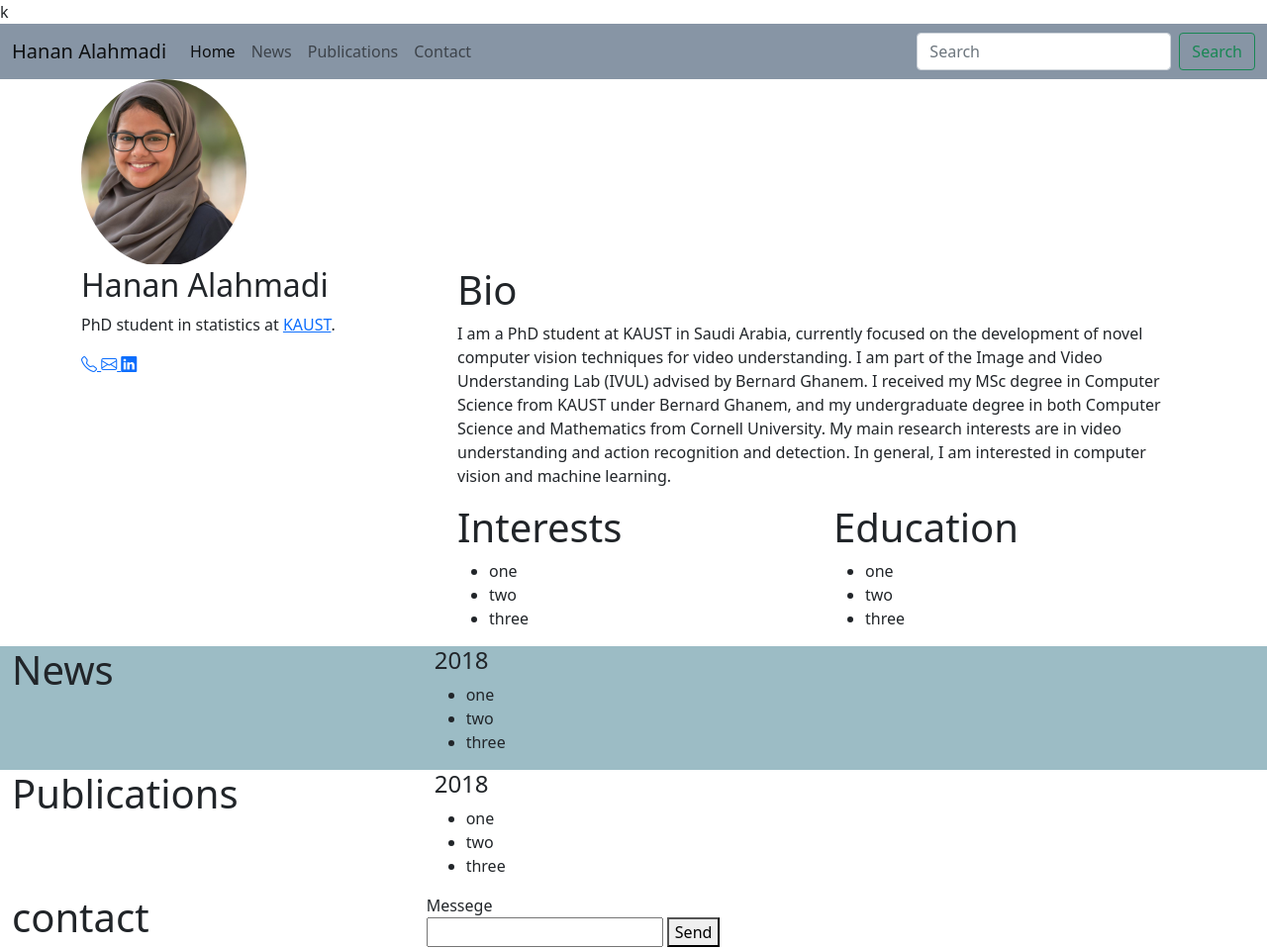
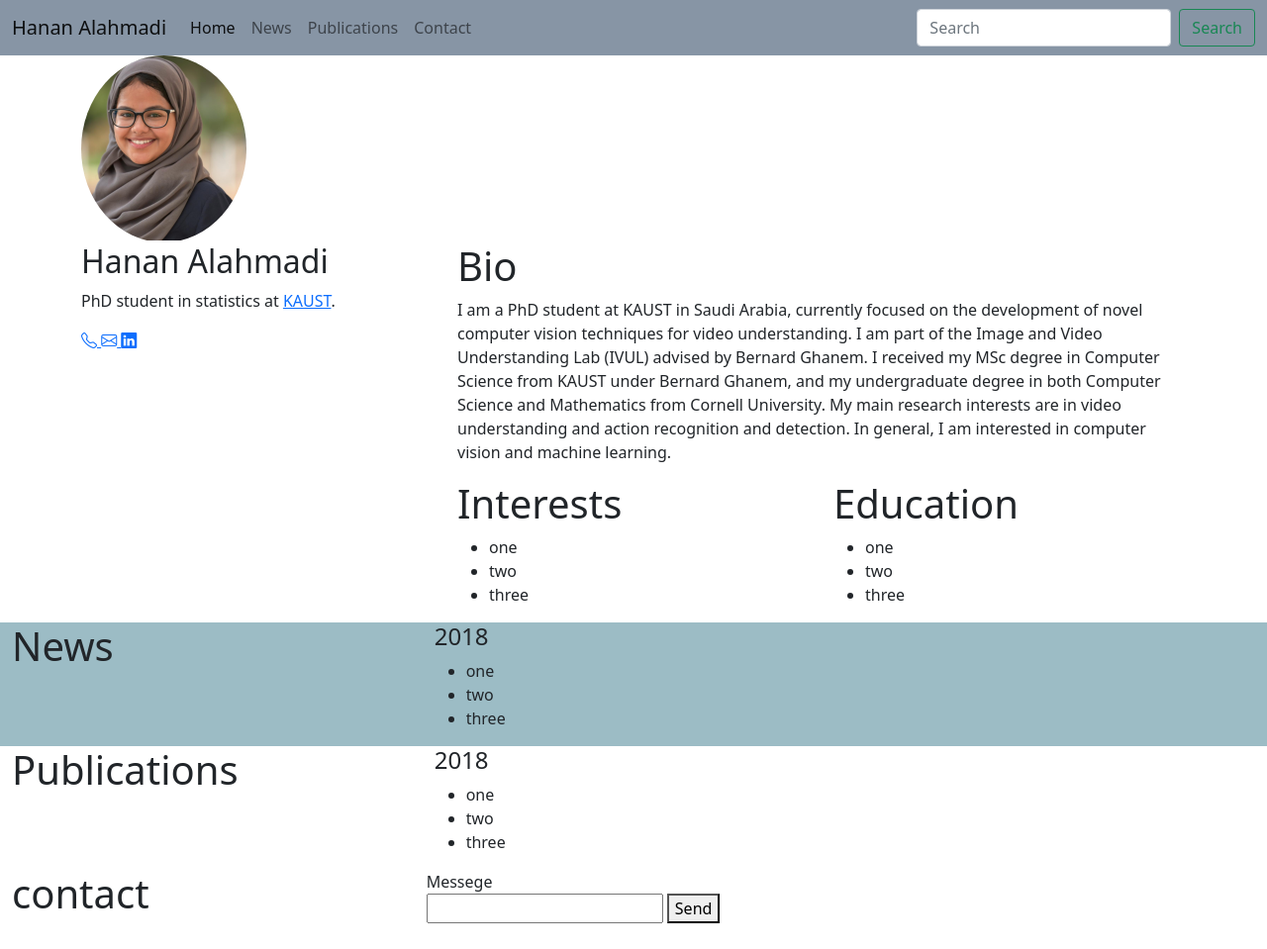
Before and after one commit to Raqmiyyan/personal-portfolio---bootstrap-hananalahmadi, a plain HTML site: page index.html in a window 1280 px wide. Shown: the whole page at 99% size. After the commit the page ends 935 px from the top, so only its background shows below. Drawn offline with nearby package versions, Linux system fonts and the light colour scheme.

Commit message:
removed mystery k

```diff
--- a/index.html
+++ b/index.html
@@ -9,7 +9,7 @@
     <link href="https://cdn.jsdelivr.net/npm/bootstrap@5.1.3/dist/css/bootstrap.min.css" rel="stylesheet"
         integrity="sha384-1BmE4kWBq78iYhFldvKuhfTAU6auU8tT94WrHftjDbrCEXSU1oBoqyl2QvZ6jIW3" crossorigin="anonymous">
     <link rel="stylesheet" href="https://cdn.jsdelivr.net/npm/bootstrap-icons@1.7.1/font/bootstrap-icons.css">
-    <link rel="stylesheet" href="styles.css">k
+    <link rel="stylesheet" href="styles.css">
 </head>
 
 <body>
```
